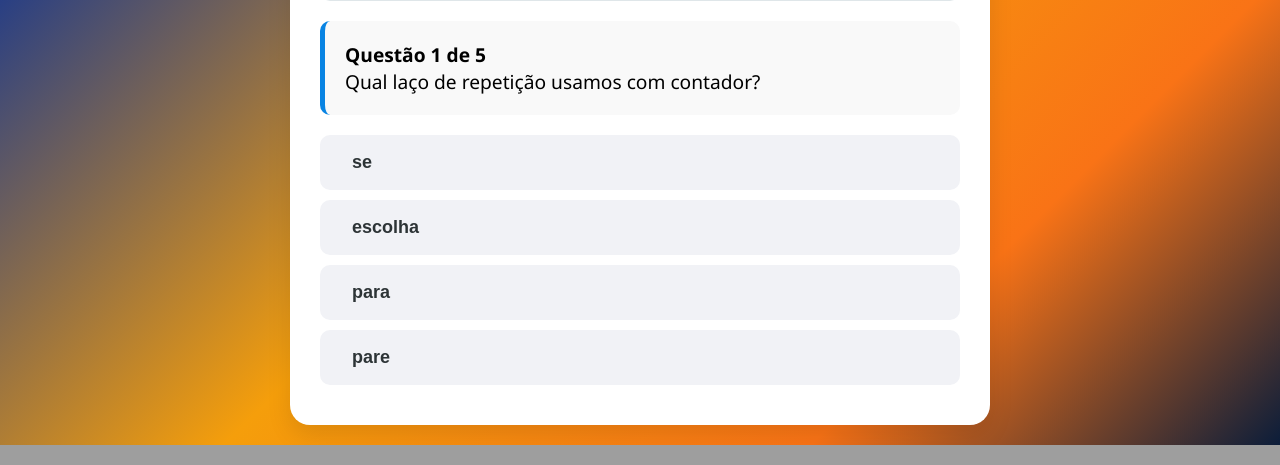
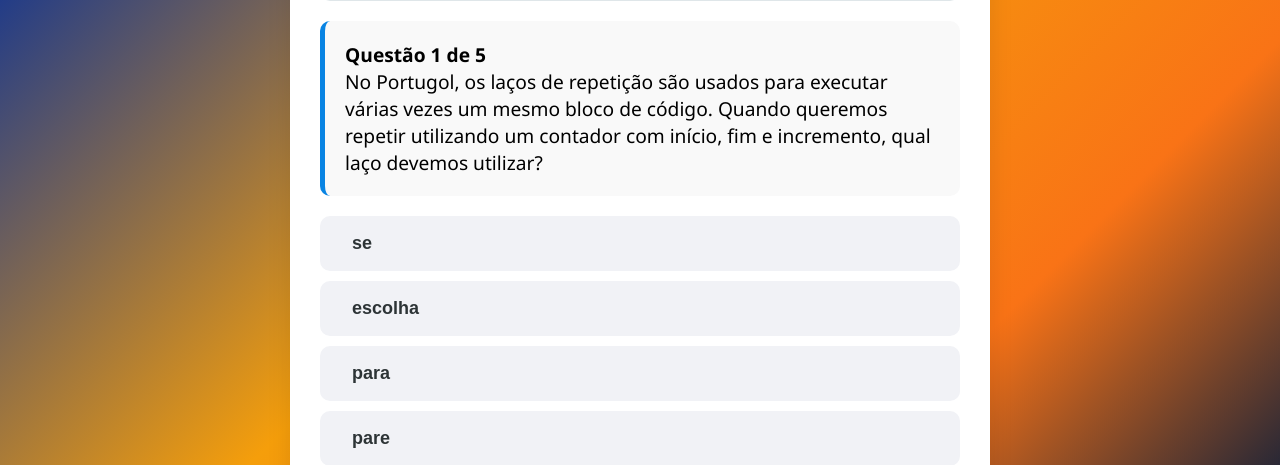
Before and after one commit to Augusto2025/Desafio-Game-Semana-S, a Django app: page /desafio/ in a window 1280 px wide. Shown: the part 622-1087 px from the top of the page. Run offline with Django 5.2, Linux system fonts and the light colour scheme.

Commit message:
"deixar as perguntas mais contextual"

```diff
--- a/quiz/templates/desafio.html
+++ b/quiz/templates/desafio.html
@@ -73,62 +73,61 @@
     <script>
             const bancoFacil = [
               {
-          q: "Qual comando mostra algo na tela?",
+                q: "No Portugol, utilizamos comandos para interagir com o usuário. Quando queremos exibir uma mensagem na tela, usamos um comando específico. Qual comando é responsável por mostrar informações na tela?",
                 a: ["leia()", "escreva()", "programa", "inicio"],
                 c: "escreva()",
                 img: "https://res.cloudinary.com/dw0pxfap3/image/upload/v1778088533/1_tbpkoe.png"
               },
               {
-          q: "Para guardar um nome usamos o tipo:",
+                q: "No Portugol, cada variável precisa ter um tipo para armazenar informações corretamente. Quando queremos guardar textos, palavras ou nomes de pessoas, qual tipo devemos utilizar?",
                 a: ["inteiro", "real", "cadeia", "logico"],
                 c: "cadeia",
                 img: "https://res.cloudinary.com/dw0pxfap3/image/upload/v1778088533/2_bscfrm.png"
               },
               {
-          q: "Como se inicia um comentário de uma linha?",
+                q: "No Portugol, os comentários são usados para adicionar explicações no código sem interferir na execução do programa. Qual símbolo é utilizado para iniciar um comentário de apenas uma linha?",
                 a: ["//", "/*", "#", "--"],
                 c: "//",
                 img: "https://res.cloudinary.com/dw0pxfap3/image/upload/v1778088533/3_jxnfdp.png"
               },
               {
-          q: "Qual o símbolo para atribuir valor (receber)?",
+                q: "No Portugol, utilizamos um símbolo de atribuição para guardar um valor dentro de uma variável. Qual símbolo é usado para fazer uma variável receber um valor?",
                 a: ["==", "=", "<-", "+"],
                 c: "<-",
-
                 img: "https://res.cloudinary.com/dw0pxfap3/image/upload/v1778088535/4_z2xq0w.png"
               },
               {
-          q: "Qual tipo usamos para números com vírgula?",
+                q: "No Portugol, alguns tipos de variáveis são usados para armazenar números inteiros e outros para números com casas decimais. Qual tipo devemos utilizar para guardar números com vírgula?",
                 a: ["inteiro", "real", "caracter", "vazio"],
                 c: "real",
                 img: "https://res.cloudinary.com/dw0pxfap3/image/upload/v1778088534/5_ouxl3e.png",
               },
               {
-          q: "O comando 'se' serve para:",
-          a: ["Repetir", "Finalizar", "Decisão/Condição", "Ler dados"],
-          c: "Decisão/Condição",
+                q: "No Portugol, utilizamos estruturas de decisão para que o programa possa tomar decisões de acordo com uma condição. O comando 'se' serve para:",
+                a: ["Repetir várias vezes", "Guardar valores", "Testar uma condição", "Encerrar o programa"],
+                c: "Testar uma condição",
                 img: "https://res.cloudinary.com/dw0pxfap3/image/upload/v1778088535/6_gxdves.png"
               },
               {
-          q: "Qual o resultado de 10 % 3 (resto)?",
+                q: "Em Portugol, as variáveis do tipo inteiro são usadas para armazenar números sem casas decimais. Qual é o resultado da expressão 5 + 2 * 3?",
                 a: ["3", "1", "0", "10"],
                 c: "1",
                 img: "https://res.cloudinary.com/dw0pxfap3/image/upload/v1778088536/7_lrlv35.png"
               },
               {
-          q: "Como lemos algo do teclado?",
+                q: "No Portugol, podemos permitir que o usuário digite informações pelo teclado durante a execução do programa. Qual comando é utilizado para ler dados digitados pelo usuário?",
                 a: ["escreva()", "leia()", "teclado()", "pegar()"],
                 c: "leia()",
                 img: "https://res.cloudinary.com/dw0pxfap3/image/upload/v1778088537/8_tjbh70.png"
               },
               {
-          q: "Um valor Verdadeiro ou Falso é do tipo:",
+                q: "No Portugol, existe um tipo de variável utilizado para armazenar apenas dois valores possíveis: verdadeiro ou falso. Qual é o tipo usado para esse tipo de informação?",
                 a: ["inteiro", "cadeia", "caracter", "logico"],
                 c: "logico",
                 img: "https://res.cloudinary.com/dw0pxfap3/image/upload/v1778088538/9_xbrf05.png",
               },
               {
-          q: "Qual laço de repetição usamos com contador?",
+                q: "No Portugol, os laços de repetição são usados para executar várias vezes um mesmo bloco de código. Quando queremos repetir utilizando um contador com início, fim e incremento, qual laço devemos utilizar?",
                 a: ["se", "escolha", "para", "pare"],
                 c: "para",
                 img: "https://res.cloudinary.com/dw0pxfap3/image/upload/v1778088540/10_hzbbpq.png",
@@ -137,25 +136,28 @@
 
             const bancoMedio = [
               {
-          q: "Qual o operador lógico para 'E' em Portugol?",
+                q: "No Portugol, os operadores lógicos são usados para unir condições em testes e decisões. Qual operador representa a condição lógica 'E'?",
                 a: ["&", "e", "and", "&&"],
                 c: "e",
                 img: "https://res.cloudinary.com/dw0pxfap3/image/upload/v1778088602/1_xbsrxa.png",
               },
+
               {
-          q: "Em um vetor de tamanho 5, qual o índice do último elemento?",
+                q: "No Portugol, os vetores começam no índice 0. Em um vetor com tamanho 5, qual será o índice da última posição?",
                 a: ["5", "6", "4", "0"],
                 c: "4",
                 img: "https://res.cloudinary.com/dw0pxfap3/image/upload/v1778088603/2_js58f5.png",
               },
+
               {
-          q: "Qual o resultado da expressão (5 + 3 * 2)?",
+                q: "Em lógica de programação, as operações matemáticas seguem uma ordem de prioridade. Qual será o resultado da expressão (5 + 3 * 2)?",
                 a: ["16", "11", "13", "10"],
                 c: "11",
                 img: "https://res.cloudinary.com/dw0pxfap3/image/upload/v1778088604/3_padlrs.png",
               },
+
               {
-          q: "O laço 'faca...enquanto' garante que o código execute:",
+                q: "No Portugol, o laço 'faca...enquanto' executa o bloco de código antes de verificar a condição. Isso garante que o código execute:",
                 a: [
                   "Zero vezes",
                   "No máximo 1 vez",
@@ -165,26 +167,30 @@
                 c: "Pelo menos 1 vez",
                 img: "https://res.cloudinary.com/dw0pxfap3/image/upload/v1778088608/4_orsub6.png",
               },
+
               {
-          q: "Qual comando interrompe um laço imediatamente?",
+                q: "Durante um laço de repetição no Portugol, existe um comando utilizado para interromper a repetição imediatamente. Qual comando realiza essa ação?",
                 a: ["pare", "parar", "stop", "sair"],
                 c: "pare",
                 img: "https://res.cloudinary.com/dw0pxfap3/image/upload/v1778088606/5_kaxbdz.png",
               },
+
               {
-          q: "Como se declara um vetor de inteiros com 3 posições?",
+                q: "No Portugol, vetores são utilizados para armazenar vários valores do mesmo tipo. Como declaramos um vetor de inteiros com 3 posições?",
                 a: ["inteiro v[3]", "vetor v(3)", "inteiro v = 3", "v[3]: inteiro"],
                 c: "inteiro v[3]",
                 img: "https://res.cloudinary.com/dw0pxfap3/image/upload/v1778088646/6_flaeui.png",
               },
+
               {
-          q: "Qual o operador para 'OU' em Portugol?",
+                q: "Os operadores lógicos também permitem testar alternativas em condições. Qual operador representa a condição lógica 'OU' no Portugol?",
                 a: ["||", "ou", "or", "|"],
                 c: "ou",
                 img: "https://res.cloudinary.com/dw0pxfap3/image/upload/v1778088644/7_mm8lhw.png",
               },
+
               {
-          q: "O que acontece se não usarmos 'pare' no 'caso' do 'escolha'?",
+                q: "No comando 'escolha' do Portugol, utilizamos 'pare' para impedir que outros casos sejam executados. O que acontece se não utilizarmos 'pare' em um caso?",
                 a: [
                   "Erro de sintaxe",
                   "Executa o próximo caso",
@@ -194,14 +200,16 @@
                 c: "Executa o próximo caso",
                 img: "https://res.cloudinary.com/dw0pxfap3/image/upload/v1778088645/8_lamcbt.png",
               },
+
               {
-          q: "A expressão (10 > 5 e 3 < 1) resulta em:",
+                q: "No Portugol, expressões lógicas retornam verdadeiro ou falso. Qual será o resultado da expressão (10 > 5 e 3 < 1)?",
                 a: ["verdadeiro", "falso", "erro", "nulo"],
                 c: "falso",
                 img: "https://res.cloudinary.com/dw0pxfap3/image/upload/v1778088646/9_ut40xa.png",
               },
+
               {
-          q: "Qual função da biblioteca 'Util' gera números aleatórios?",
+                q: "A biblioteca 'Util' do Portugol possui funções prontas para facilitar algumas tarefas. Qual função é utilizada para gerar números aleatórios?",
                 a: ["aleatorio()", "sortear()", "random()", "gerar()"],
                 c: "sortear()",
                 img: "https://res.cloudinary.com/dw0pxfap3/image/upload/v1778088650/10_zvhql8.png",
```
Lines whose indentation alone changed are shown as unchanged.
